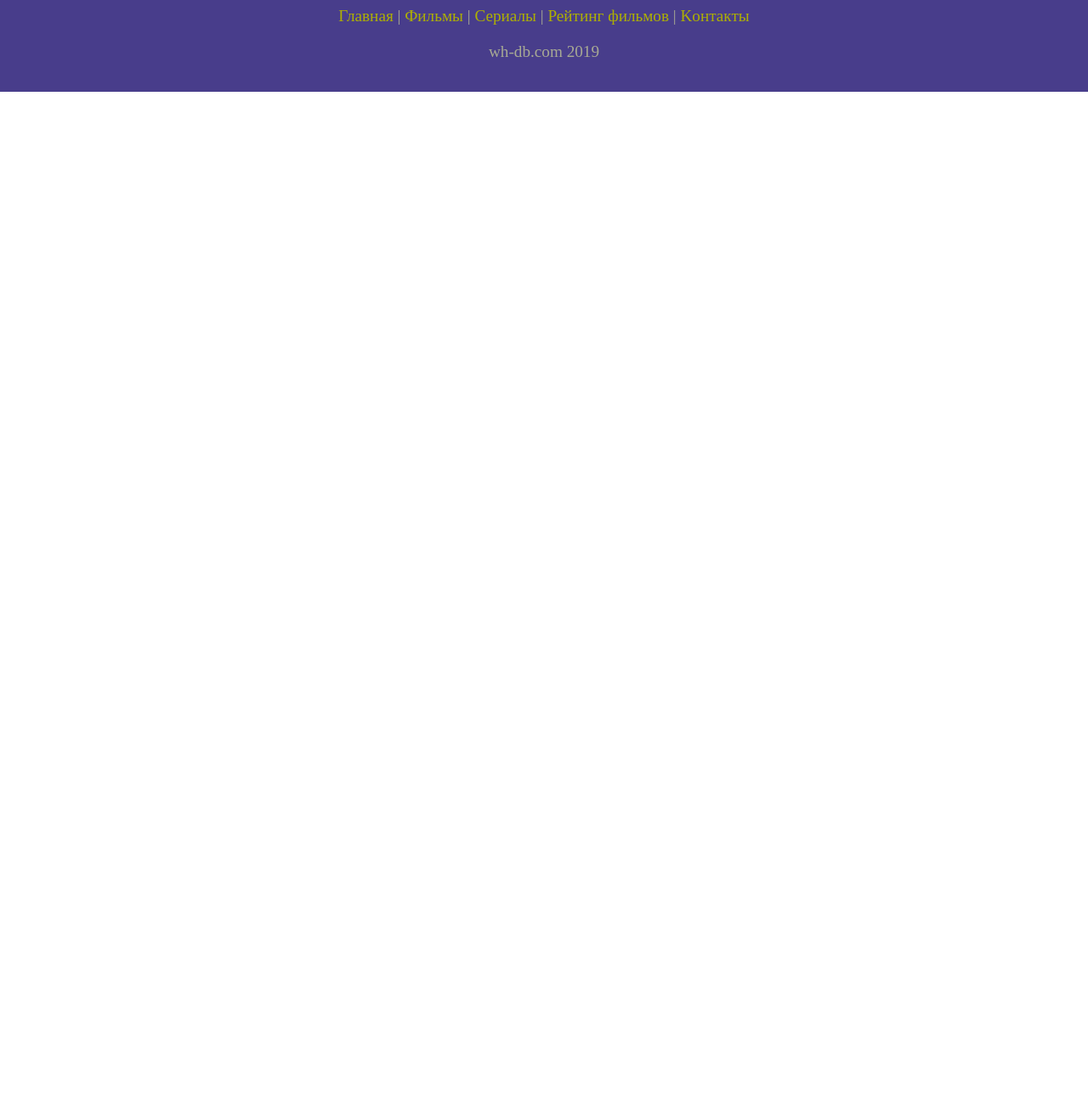
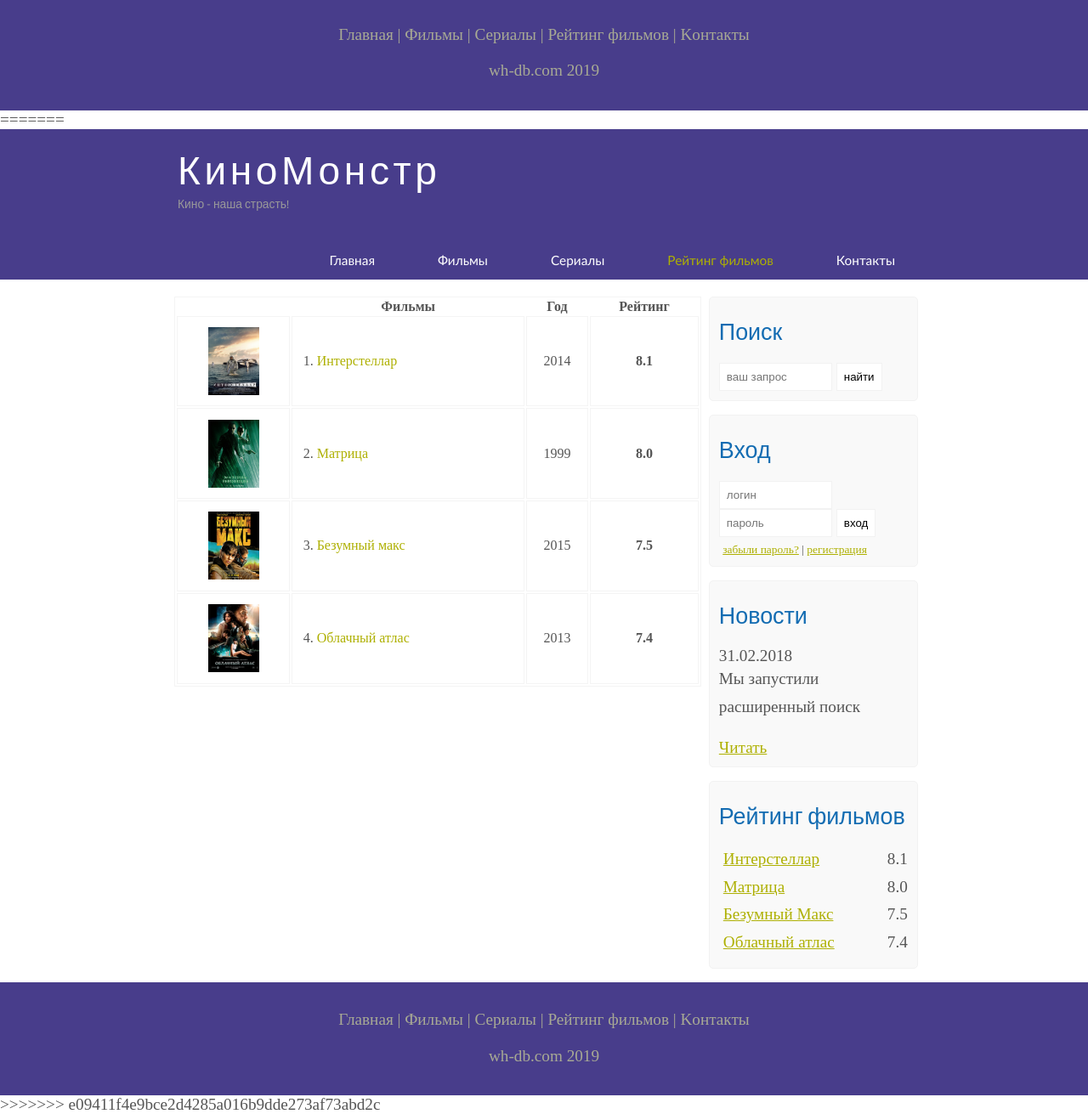
Before and after one commit to bulochnik/bulochnik.github.io, a plain HTML site: page rating.html in a window 1280 px wide. Shown: the part 1030-2341 px from the top of the page at 85% size. Before the commit the page ends 1138 px from the top, so only its background shows below. Drawn offline with Linux system fonts and the light colour scheme.

Commit message:
Update rating.html

```diff
--- a/rating.html
+++ b/rating.html
@@ -1,3 +1,4 @@
+<<<<<<< HEAD
 <!DOCTYPE html>
 <html lang="ru">
 <head>
@@ -124,4 +125,132 @@
 	</div>
 
 </body>
+=======
+<!DOCTYPE html>
+<html lang="ru">
+<head>
+	<meta charset="UTF-8">
+	<meta name="viewport" content="width=device-width, initial-scale=1.0">
+	<title>Киномонстр</title>
+	<meta name="description" content="Киномонстр - єто портал о кино">
+	<meta name="keywords" content="фильмы, фильмы онлайн, HD">
+	<link rel="stylesheet" href="assets/css/style.css" type="text/css">
+</head>
+<body>
+
+	<div class="main">
+		<div class="header">
+			<div class="logo">
+				<div class="logo_text">
+					<h1><a href="index.html">КиноМонстр</a></h1>
+					<h2>Кино - наша страсть!</h2>
+				</div>
+			</div>
+
+			<div class="menubar">
+
+				<ul class="menu">
+					<li><a href="index.html">Главная</a></li>
+					<li><a href="films.html">Фильмы</a></li>
+					<li><a href="#">Сериалы</a></li>
+					<li class="selected"><a href="rating.html">Рейтинг фильмов</a></li>
+					<li><a href="contact.html">Контакты</a></li>
+				</ul>
+
+			</div>
+		</div>
+
+		<div class="site_content">
+
+			<div class="sidebar_container">
+
+				<div class="sidebar">
+					<h2>Поиск</h2>
+					<form method="post" action="#" id="search_form">
+						<input type="search" name="search_field" placeholder="ваш запрос">
+						<input type="submit" class="btn" value="найти">
+					</form>
+				</div>
+
+				<div class="sidebar">
+					<h2>Вход</h2>
+					<form method="post" action="#" id="login">
+						<input type="text" name="login_field" placeholder="логин">
+						<input type="password" name="password_field" placeholder="пароль">
+						<input type="submit" class="btn" value="вход">
+						<div class="lables_passreg_text">
+							<span><a href="#">забыли пароль?</a></span> | <span><a href="#">регистрация</a></span>
+						</div>
+					</form>
+				</div>
+				<div class="sidebar">
+					<h2>Новости</h2>
+					<span>31.02.2018</span>
+					<p>Мы запустили расширенный поиск</p>
+					<a href="#">Читать</a>
+				</div>
+				<div class="sidebar">
+					<h2>Рейтинг фильмов</h2>
+					<ul>
+						<li><a href="show.html">Интерстеллар</a><span class="rating_sidebar">8.1</span></li>
+						<li><a href="#">Матрица</a><span class="rating_sidebar">8.0</span></li>
+						<li><a href="#">Безумный Макс</a><span class="rating_sidebar">7.5</span></li>
+						<li><a href="#">Облачный атлас</a><span class="rating_sidebar">7.4</span></li>
+					</ul>
+				</div>
+
+			</div>
+
+			<div class="content">
+
+				<table>
+					<tr>
+						<th></th>
+						<th>Фильмы</th>
+						<th class="center">Год</th>
+						<th class="center">Рейтинг</th>
+					</tr>
+					<tr>
+						<td class="center"><img src="assets/img/inter.png" alt=""></td>
+						<td>1. <a href="show.html">Интерстеллар</a></td>
+						<td class="center">2014</td>
+						<td class="center rating">8.1</td>
+					</tr>
+					<tr>
+						<td class="center"><img src="assets/img/matrix.png" alt=""></td>
+						<td>2. <a href="show.html">Матрица</a></td>
+						<td class="center">1999</td>
+						<td class="center rating">8.0</td>
+					</tr>
+					<tr>
+						<td class="center"><img src="assets/img/max.png" alt=""></td>
+						<td>3. <a href="show.html">Безумный макс</a></td>
+						<td class="center">2015</td>
+						<td class="center rating">7.5</td>
+					</tr>
+					<tr>
+						<td class="center"><img src="assets/img/cloud.png" alt=""></td>
+						<td>4. <a href="show.html">Облачный атлас</a></td>
+						<td class="center">2013</td>
+						<td class="center rating">7.4</td>
+					</tr>
+				</table>
+
+			</div>
+
+		</div>
+		<div class="footer">
+			<p>
+				<a href="index.html">Главная</a> |
+				<a href="films.html">Фильмы</a> |
+				<a href="#">Сериалы</a> |
+				<a href="rating.html">Рейтинг фильмов</a> |
+				<a href="contact.html">Kонтакты</a>
+			</p>
+			<p>wh-db.com 2019</p>
+		</div>
+	</div>
+
+</body>
+>>>>>>> e09411f4e9bce2d4285a016b9dde273af73abd2c
 </html>
```
